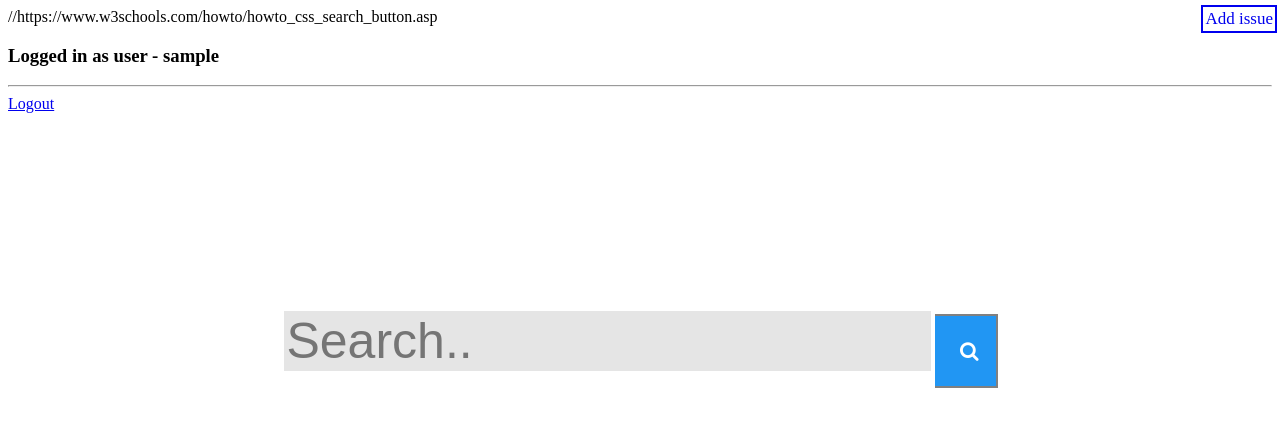
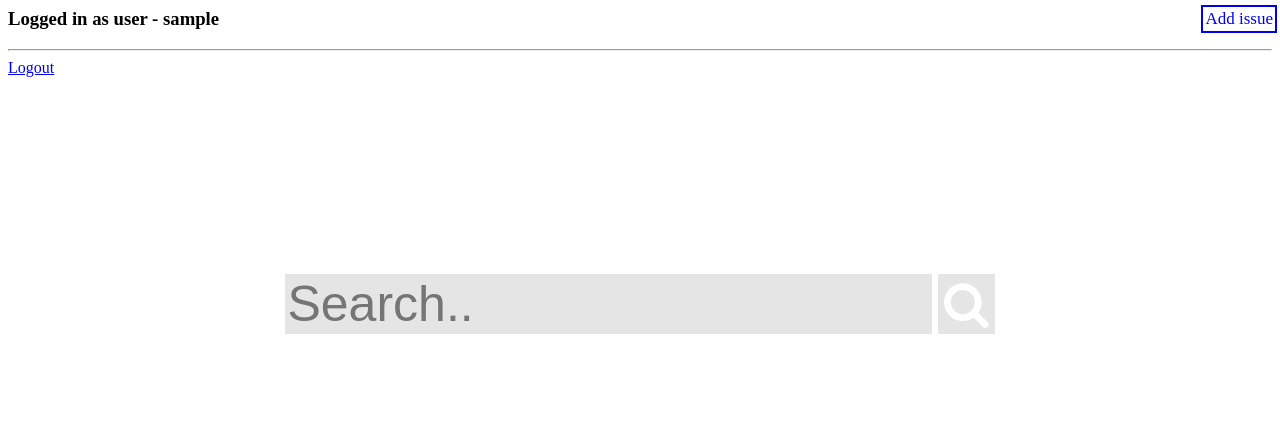
Before and after one commit to RamboFURY/Knowledge_Base-kb-, a PHP site: page /dashboard.php in a window 1280 px wide. Shown: the top 427 px of the page. Run offline with PHP 8.4, Linux system fonts and the light colour scheme; the visitor is signed in with stand-in values (Sample User, id 1).

Commit message:
alter dashboard

```diff
--- a/dashboard.php
+++ b/dashboard.php
@@ -1,4 +1,4 @@
-//https://www.w3schools.com/howto/howto_css_search_button.asp
+
 <?php
 session_start();
 
@@ -29,22 +29,21 @@ if(isset($_SESSION['username']))
 }
 .centernav button {
   float: none;
-  width: 5%;
-  padding: 25px;
+  padding: 6px;
   background: #2196F3;
   color: white;
-  font-size: 20px;
-  border: 2px solid grey;
-  border-left: none; /* Prevent double borders */
+  border-left: none; /* Pevent double borders */
   cursor: pointer;
+}
+.centernav button[type=submit] {
+
+  font-size: 48px;
+  background-color: rgba(0, 0, 0, 0.1);
+  border: 2px solid #FFFF
+
 }
 .centernave button:hover {
   background: #0b7dda;
-}
-.centernav::after {
-  content: "";
-  clear: both;
-  display: table;
 }
 .addnew{
   width:100%;
@@ -72,7 +71,7 @@ if(isset($_SESSION['username']))
 <body>
 
 <div class="centernav">
-    <form action="validate.php" method="get" name="centernav">
+    <form action="search.php" method="get" name="centernav">
   <input type="text"  placeholder="Search.." class="searchbox">
   <button type="submit"><i class="fa fa-search"></i></button>
 <div class="addnew">
```
